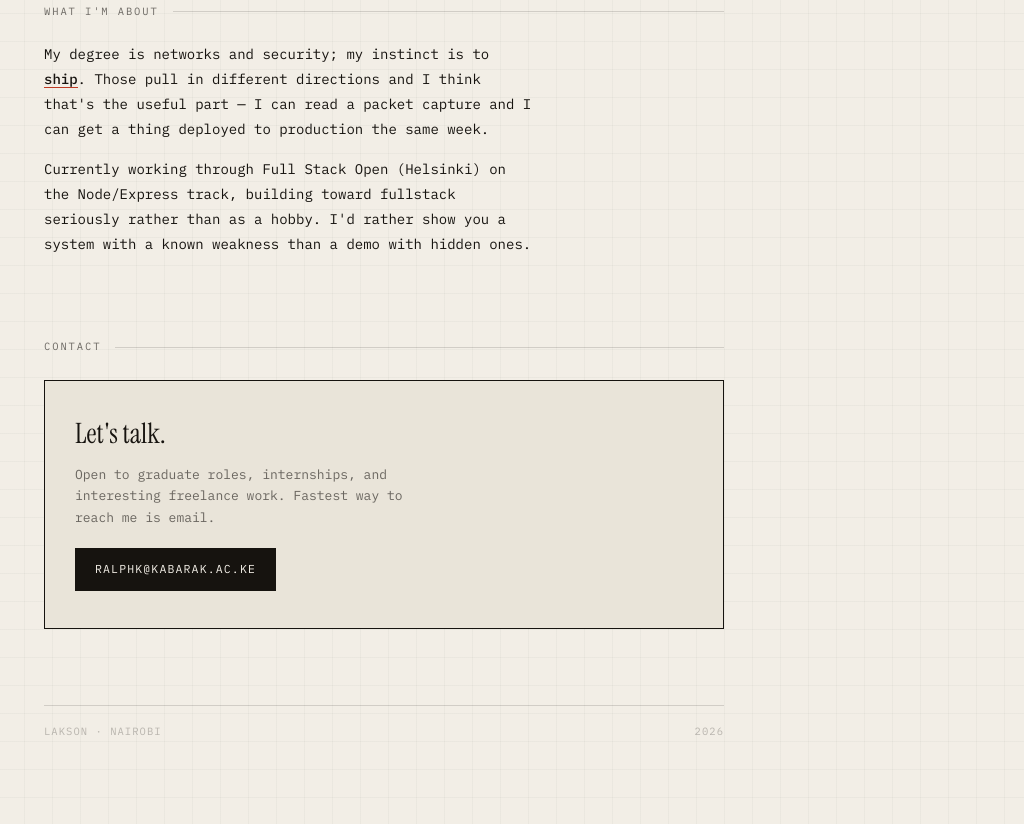
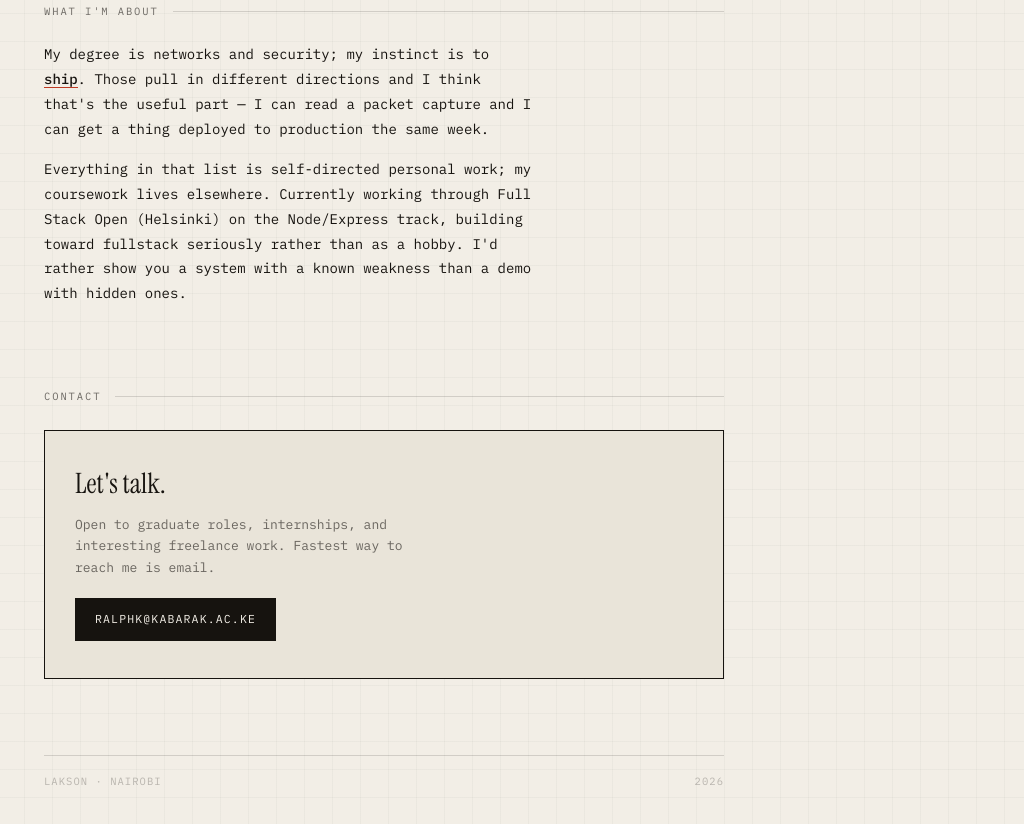
Before and after one commit to RLkemboi/portfolio, a plain HTML site: page index.html in a window 1280 px wide. Shown: the part 1975-2799 px from the top of the page, without its empty margins (256-1280 px from the left). Drawn offline with Linux system fonts and the light colour scheme.

Commit message:
content: note that listed projects are self-directed work
Co-Authored-By: Claude Opus 4.8 <noreply@anthropic.com>

```diff
--- a/index.html
+++ b/index.html
@@ -256,7 +256,8 @@ footer{margin-top:76px;padding-top:17px;border-top:1px solid var(--rule);
     <div class="sec-h rv"><span>What I'm about</span><span class="line"></span></div>
     <div class="about rv">
       <p>My degree is networks and security; my instinct is to <b>ship</b>. Those pull in different directions and I think that's the useful part — I can read a packet capture and I can get a thing deployed to production the same week.</p>
-      <p>Currently working through Full Stack Open (Helsinki) on the Node/Express track, building toward fullstack seriously rather than as a hobby. I'd rather show you a system with a known weakness than a demo with hidden ones.</p>
+      <p>Everything in that list is self-directed personal work; my coursework lives elsewhere.
+      Currently working through Full Stack Open (Helsinki) on the Node/Express track, building toward fullstack seriously rather than as a hobby. I'd rather show you a system with a known weakness than a demo with hidden ones.</p>
     </div>
   </section>
 
```
